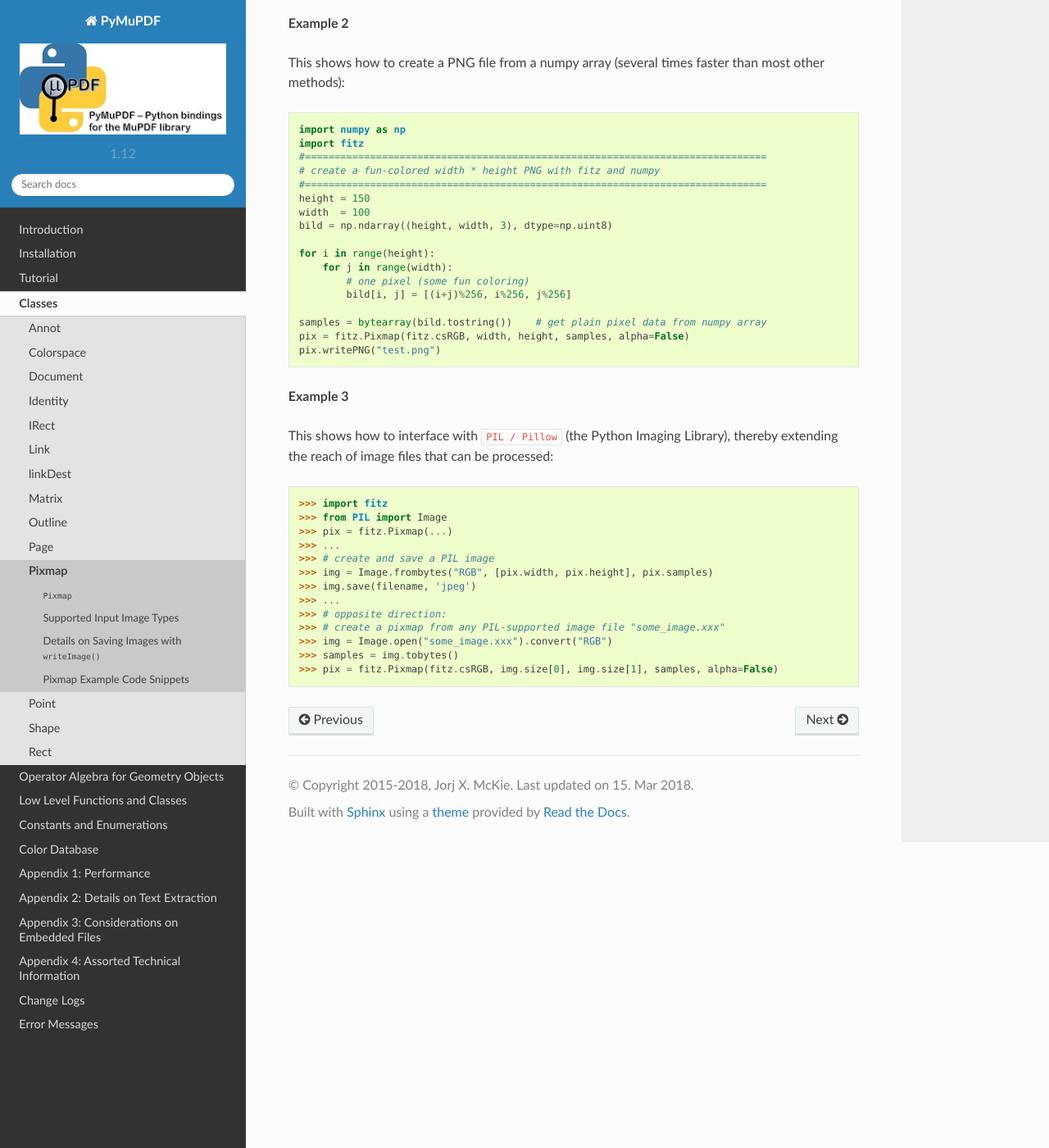
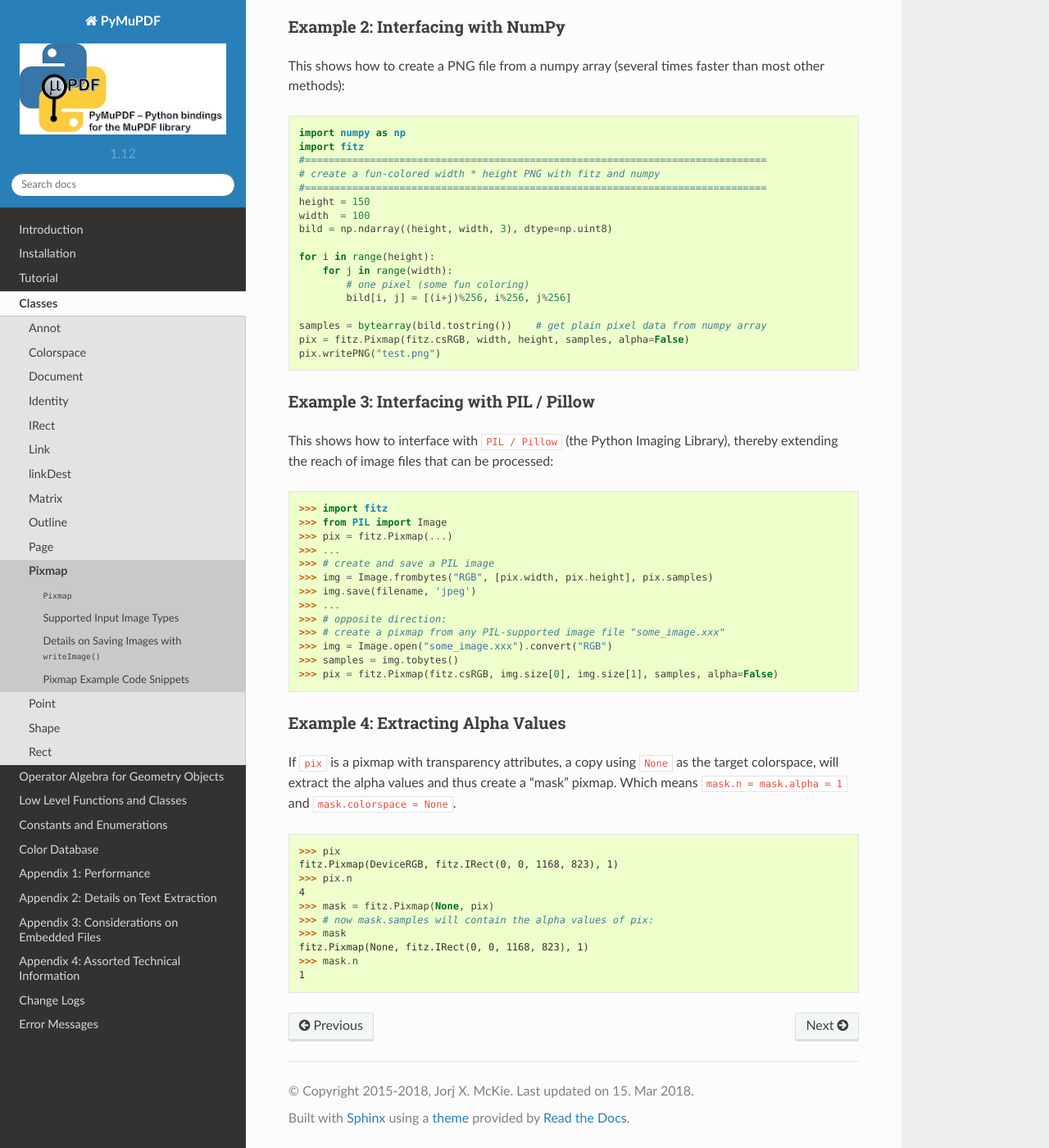
Before and after one commit to pymupdf/PyMuPDF-Optional-Material, a Sphinx documentation site: the page built from docs/pixmap.rst, in a window 1280 px wide and 1400 px high, scrolled down 10343 px. Shown: the whole window at 82% size. Built offline with Sphinx 7.4.7 and the Read the Docs theme 2.0.0, drawn with Linux system fonts in a browser that asks for light colours; some of the changed text lies outside the part shown.

Commit message:
Update documentation
This clarifies nehavior of page methods when another PDF page is shown
via showPDFpage.

```diff
--- a/docs/app3.rst
+++ b/docs/app3.rst
@@ -1,3 +1,5 @@
+.. _Appendix 3:
+
 ================================================
 Appendix 3: Considerations on Embedded Files
 ================================================
--- a/docs/page.rst
+++ b/docs/page.rst
@@ -321,7 +321,7 @@ Methods ``insertText()``, ``insertTextbox()`` and ``draw*()`` are for PDF pages
 
       :returns: xref number of the stored page image if successful. Use this as the value of argument ``reuse_xref`` to show the same source page again.
 
-      .. note:: The displayed source page is shown without any annotations or links.
+      .. note:: The displayed source page is shown without any annotations or links. The source page's text will become an integral part of the containing page, i.e. it will be included in the output of all text extraction methods. Any images of the source page will also be included in the relevant methods. However, as per this writing, fonts and images of the source page will **not be included** in :meth:`Page.getFontList` and :meth:`getImageList` of the containing page.
 
       .. note:: Use the ``reuse_xref`` argument to prevent duplicates as follows. For a technical description of how this function is implemented, see :ref:`FormXObject`. The following example will put the same source page (probably a company logo or watermark) on every page of PDF ``doc``. The first execution actually inserts the source page, the subsequent ones will only insert pointers to it via its xref number.
 
--- a/docs/pixmap.rst
+++ b/docs/pixmap.rst
@@ -336,7 +336,8 @@ The following table shows possible combinations of file extensions, output forma
 Pixmap Example Code Snippets
 -----------------------------
 
-**Example 1**
+Example 1: Gluing Images
+~~~~~~~~~~~~~~~~~~~~~~~~~
 
 This shows how pixmaps can be used for purely graphical, non-PDF purposes. The script reads a PNG picture and creates a new PNG file which consist of 3 * 4 tiles of the original one:
 ::
@@ -376,7 +377,8 @@ Here is the output, showing some intermediate picture and the final result:
 
 |target|
 
-**Example 2**
+Example 2: Interfacing with NumPy
+~~~~~~~~~~~~~~~~~~~~~~~~~~~~~~~~~
 
 This shows how to create a PNG file from a numpy array (several times faster than most other methods):
 ::
@@ -398,7 +400,8 @@ This shows how to create a PNG file from a numpy array (several times faster tha
  pix = fitz.Pixmap(fitz.csRGB, width, height, samples, alpha=False)
  pix.writePNG("test.png")
 
-**Example 3**
+Example 3: Interfacing with PIL / Pillow
+~~~~~~~~~~~~~~~~~~~~~~~~~~~~~~~~~~~~~~~~~
 
 This shows how to interface with ``PIL / Pillow`` (the Python Imaging Library), thereby extending the reach of image files that can be processed:
 
@@ -415,3 +418,19 @@ This shows how to interface with ``PIL / Pillow`` (the Python Imaging Library),
 >>> img = Image.open("some_image.xxx").convert("RGB")
 >>> samples = img.tobytes()
 >>> pix = fitz.Pixmap(fitz.csRGB, img.size[0], img.size[1], samples, alpha=False)
+
+Example 4: Extracting Alpha Values
+~~~~~~~~~~~~~~~~~~~~~~~~~~~~~~~~~~~
+
+If ``pix`` is a pixmap with transparency attributes, a copy using ``None`` as the target colorspace, will extract the alpha values and thus create a "mask" pixmap. Which means ``mask.n = mask.alpha = 1`` and ``mask.colorspace = None``.
+
+>>> pix
+fitz.Pixmap(DeviceRGB, fitz.IRect(0, 0, 1168, 823), 1)
+>>> pix.n
+4
+>>> mask = fitz.Pixmap(None, pix)
+>>> # now mask.samples will contain the alpha values of pix:
+>>> mask
+fitz.Pixmap(None, fitz.IRect(0, 0, 1168, 823), 1)
+>>> mask.n
+1
--- a/docs/version.rst
+++ b/docs/version.rst
@@ -1,4 +1,4 @@
 Covered Version
 --------------------
 
-This documentation covers PyMuPDF 1.12.3 features as of **2018-03-08, 09:44:23**.
+This documentation covers PyMuPDF 1.12.3 features as of **2018-03-13, 09:19:26**.
```
Also changed, not shown: docs/tutorial.rst (+9 -1 lines), 1 other file.
